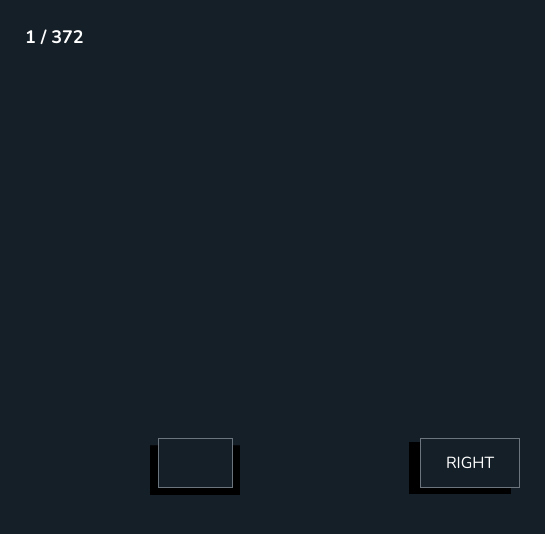
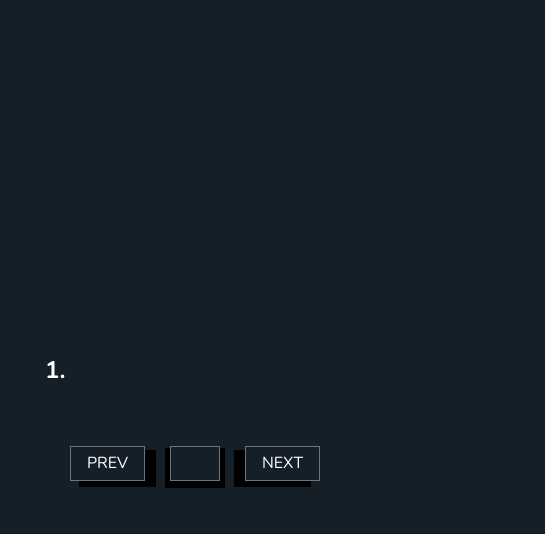
Before and after one commit to aQulionnn/platonus-exams, a React (Create React App) app: page / in a window 390 px wide. Shown: the top 534 px of the page, 545 px wide, since content can reach past the window. Built offline with nearby package versions, Linux system fonts and the light colour scheme.

Commit message:
style: made components responsive

```diff
--- a/src/App.js
+++ b/src/App.js
@@ -14,13 +14,13 @@ function App() {
 
     return (
         <div className="App">
-            <span style={{
-                position: "absolute",
-                top: "25px",
-                left: "25px",
-                fontSize: "18px",
-                fontWeight: 700
-            }}>1 / 372</span>
+            {/*<span style={{*/}
+            {/*    position: "absolute",*/}
+            {/*    top: "25px",*/}
+            {/*    left: "25px",*/}
+            {/*    fontSize: "18px",*/}
+            {/*    fontWeight: 700*/}
+            {/*}}>1 / 372</span>*/}
             <Question/>
         </div>
     )
--- a/src/components/Pagination/Pagination.jsx
+++ b/src/components/Pagination/Pagination.jsx
@@ -8,16 +8,16 @@ const Pagination = ({id, setId}) => {
                 className={style['left']}
                 onClick={() => setId(id - 1)}
             >
-                LEFT
+                PREV
             </div>
             <div className={style['page']}>
-                <input type="text" onChange={(e) => setId(Number(e.currentTarget.value) - 1)} />
+                <input type="text" onChange={(e) => setId(e.currentTarget.value ? Number(e.currentTarget.value) - 1 : 0)} />
             </div>
             <div
                 className={style['right']}
                 onClick={() => setId(id + 1)}
             >
-                RIGHT
+                NEXT
             </div>
         </nav>
     );
--- a/src/components/Pagination/Pagination.module.css
+++ b/src/components/Pagination/Pagination.module.css
@@ -76,3 +76,20 @@
     color: #fff;
     text-align: center;
 }
+
+@media (max-width: 400px) {
+    .left, .right {
+        width: 75px;
+        height: 35px;
+    }
+
+    .page {
+        width: 50px;
+        height: 35px;
+    }
+
+    .page:before {
+        width: 60px;
+        height: 40px;
+    }
+}
--- a/src/components/Question/Question.module.css
+++ b/src/components/Question/Question.module.css
@@ -12,3 +12,9 @@
 
     list-style: none;
 }
+
+@media (max-width: 400px) {
+    .question {
+        width: 300px;
+    }
+}
--- a/src/index.css
+++ b/src/index.css
@@ -14,6 +14,7 @@ html {
 }
 
 body {
+    padding: 50px 0;
     display: flex;
     align-items: center;
     justify-content: center;
```
